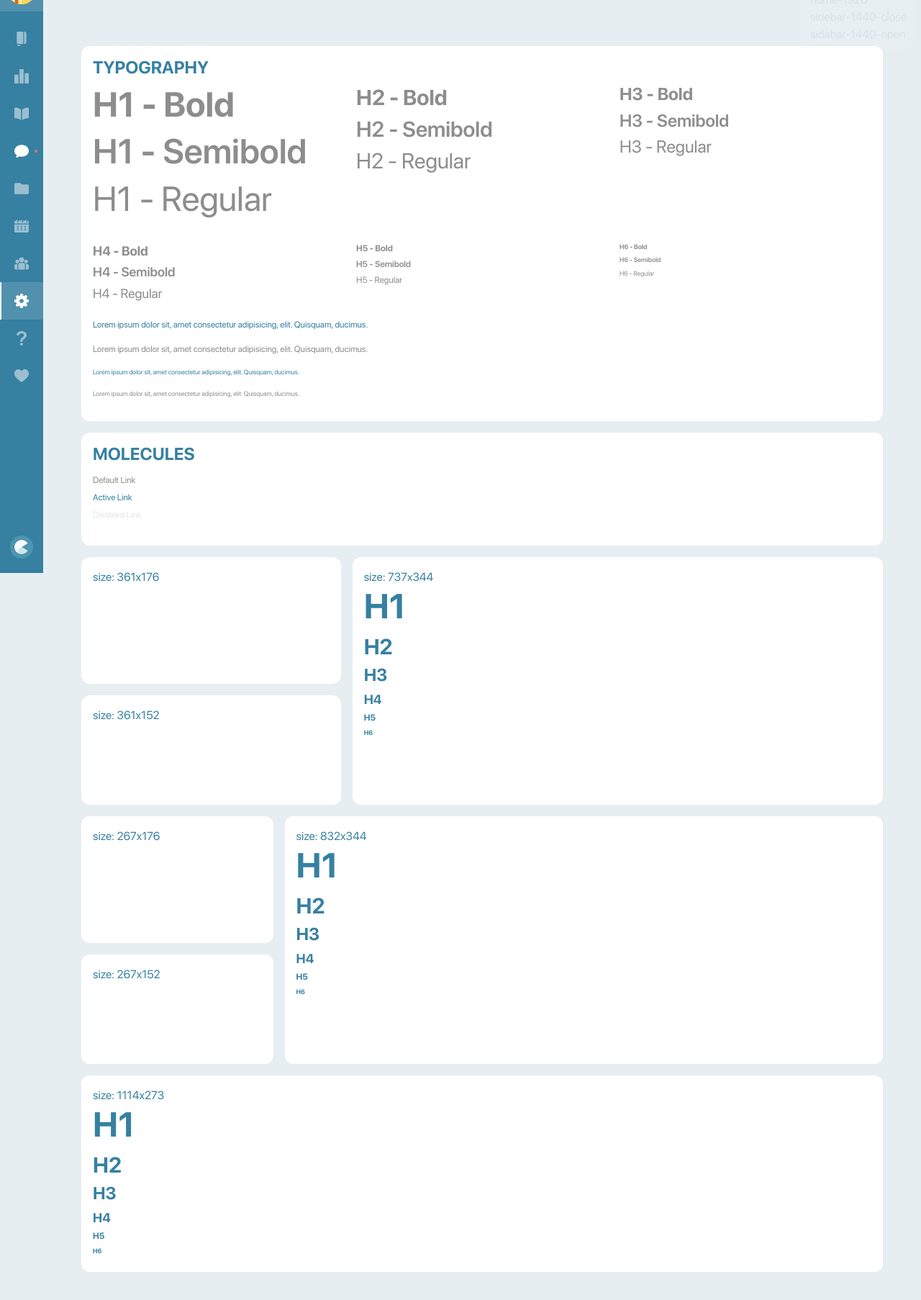
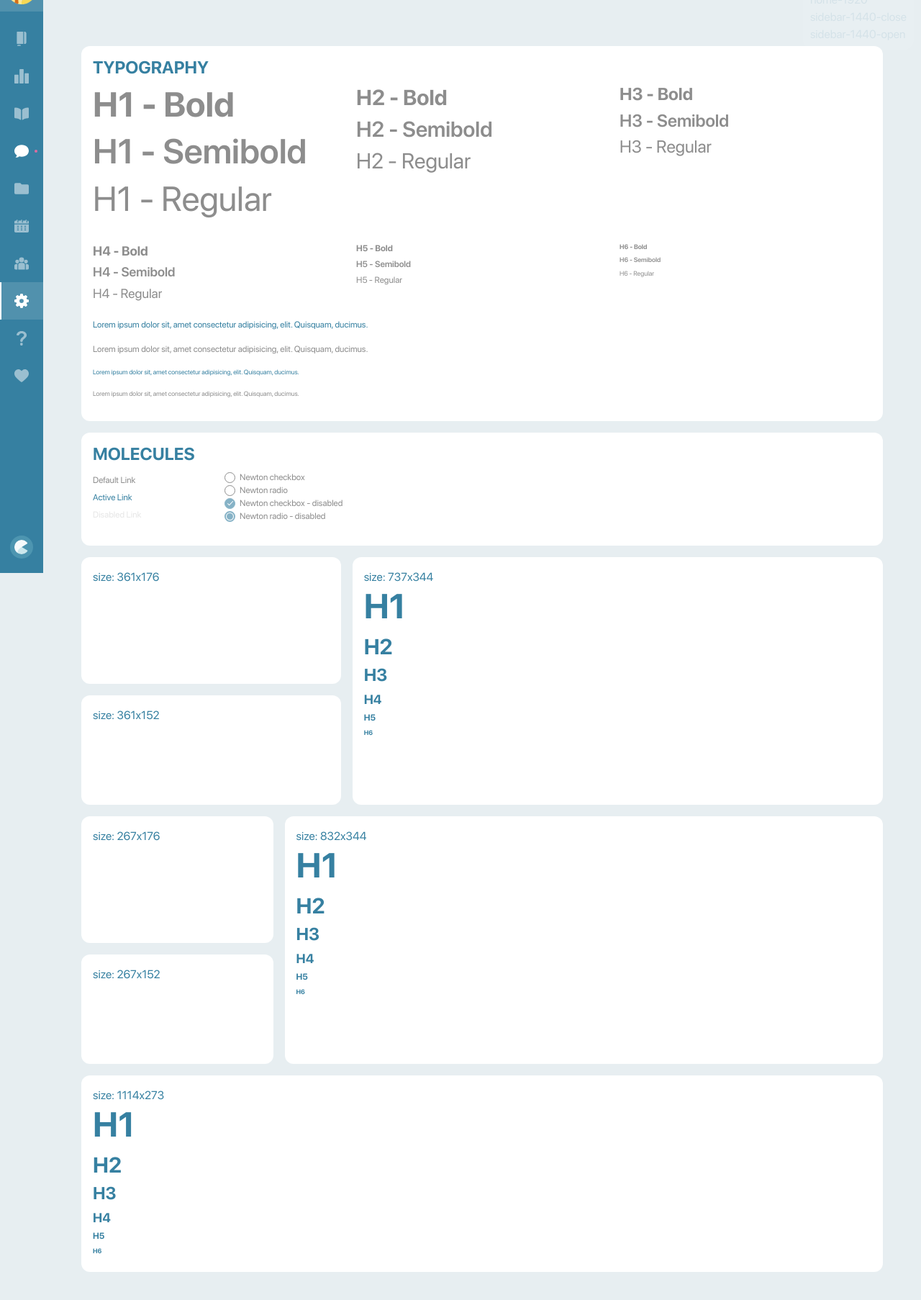
Before and after one commit to Alexsab/newtonteach.me, a Jekyll site: the page built from index.html, in a window 1280 px wide, cut to the strip 104-1915 px from the top of the page. Shown: the top 1806 px of the strip at 72% size. Built offline with Jekyll 4.4.1, drawn with Linux system fonts in a browser that asks for light colours.

Commit message:
Design System - checkbox & radio

```diff
--- a/_includes/design-system/molecules.html
+++ b/_includes/design-system/molecules.html
@@ -8,6 +8,28 @@
 					<a href="#" class="default-link gray-color active">Active Link</a><br>
 					<a href="#" class="default-link gray-color disabled">Disabled Link</a>
 				</div>
+				<div class="col-3">
+					<label class="new-label">
+						<input type="checkbox">
+						<span class="new-checkbox-radio new-primary new-checkbox"></span>
+						<span class="new-checkbox-radio-text fz-normal gray-color">Newton checkbox</span>
+					</label>
+					<label class="new-label">
+						<input type="checkbox">
+						<span class="new-checkbox-radio new-primary new-radio"></span>
+						<span class="new-checkbox-radio-text fz-normal gray-color">Newton radio</span>
+					</label>
+					<label class="new-label disabled">
+						<input type="checkbox" checked disabled>
+						<span class="new-checkbox-radio new-primary new-checkbox"></span>
+						<span class="new-checkbox-radio-text fz-normal gray-color">Newton checkbox - disabled</span>
+					</label>
+					<label class="new-label disabled">
+						<input type="checkbox" checked disabled>
+						<span class="new-checkbox-radio new-primary new-radio"></span>
+						<span class="new-checkbox-radio-text fz-normal gray-color">Newton radio - disabled</span>
+					</label>
+				</div>
 			</div>
 			<!-- /.row -->
 		</div>
--- a/src/sass/components/_components.sass
+++ b/src/sass/components/_components.sass
@@ -1 +1,2 @@
 @import "links"
+@import "form-components"
--- /dev/null
+++ b/src/sass/components/_form-components.sass
@@ -0,0 +1,74 @@
+// Checkbox & Radio buttons
+.new-label
+	cursor: pointer
+	position: relative
+	display: flex
+	align-items: center
+	// @include interpolate(line-height, $LP, $fullHD, 15px, 20px)
+	&:hover
+		.new-primary
+			border-color: $primary_lighter
+	input
+		width: 0
+		height: 0
+		position: absolute
+		z-index: -1000
+		&:checked
+			~ .new-primary
+				border-color: $primary_light
+			~ .new-checkbox
+				background-color: $primary_light
+				&:before
+					opacity: 1
+			~ .new-radio
+				border-width: 2px
+				&:before
+					opacity: 1
+		&:disabled
+			~ .new-checkbox-radio
+				opacity: 0.6
+
+
+.new-checkbox-radio
+	@include interpolate(width, $LP, $fullHD, 15px, 20px)
+	@include interpolate(height, $LP, $fullHD, 15px, 20px)
+	position: relative
+	margin-right: 6px
+	border-radius: 50%
+	border-width: 1px
+	border-style: solid
+	background-color: $white
+
+.new-primary
+	border-color: $color_primary_darkest
+	&:hover
+		border-color: $primary_lighter
+
+.new-checkbox
+	&:before
+		content: ''
+		@include interpolate(width, $LP, $fullHD, 9px, 12px)
+		@include interpolate(height, $LP, $fullHD, 9px, 12px)
+		position: absolute
+		background-image: url(../images/dist/icons/check-white.svg)
+		background-size: 100%
+		background-repeat: no-repeat
+		background-position: center
+		left: 50%
+		top: 50%
+		transform: translate(-50%, -50%)
+		opacity: 0
+
+.new-radio
+	&:before
+		content: ''
+		display: block
+		border-radius: 50%
+		@include interpolate(width, $LP, $fullHD, 9px, 12px)
+		@include interpolate(height, $LP, $fullHD, 9px, 12px)
+		background-color: $primary_light
+		position: absolute
+		@include interpolate(left, $LP, $fullHD, 1px, 1.333px)
+		@include interpolate(top, $LP, $fullHD, 1px, 1.333px)
+		// transform: translate(-50%, -50%)
+		opacity: 0
--- a/src/sass/config/_classes.sass
+++ b/src/sass/config/_classes.sass
@@ -39,6 +39,9 @@
 
 .hidden
 	display: none
+
+.disabled
+	cursor: default
 
 // Colors
 a.primary-light
--- a/src/sass/config/_sizes.sass
+++ b/src/sass/config/_sizes.sass
@@ -33,7 +33,7 @@ h3
 	font-size: 1.5002rem
 h4
 	font-size: 1.1252rem
-h5, p, .default-link
+h5, p, .default-link, .fz-normal
 	font-size: 0.7501rem
 h6, .small-text
 	font-size: 0.5626rem
```
Also changed, not shown: css/main.css, css/main.min.css, images/dist/icons/check-radio.svg (added), images/dist/icons/check-white.svg (added), images/src/icons/check-radio.svg (added), images/src/icons/check-white.svg (added).
